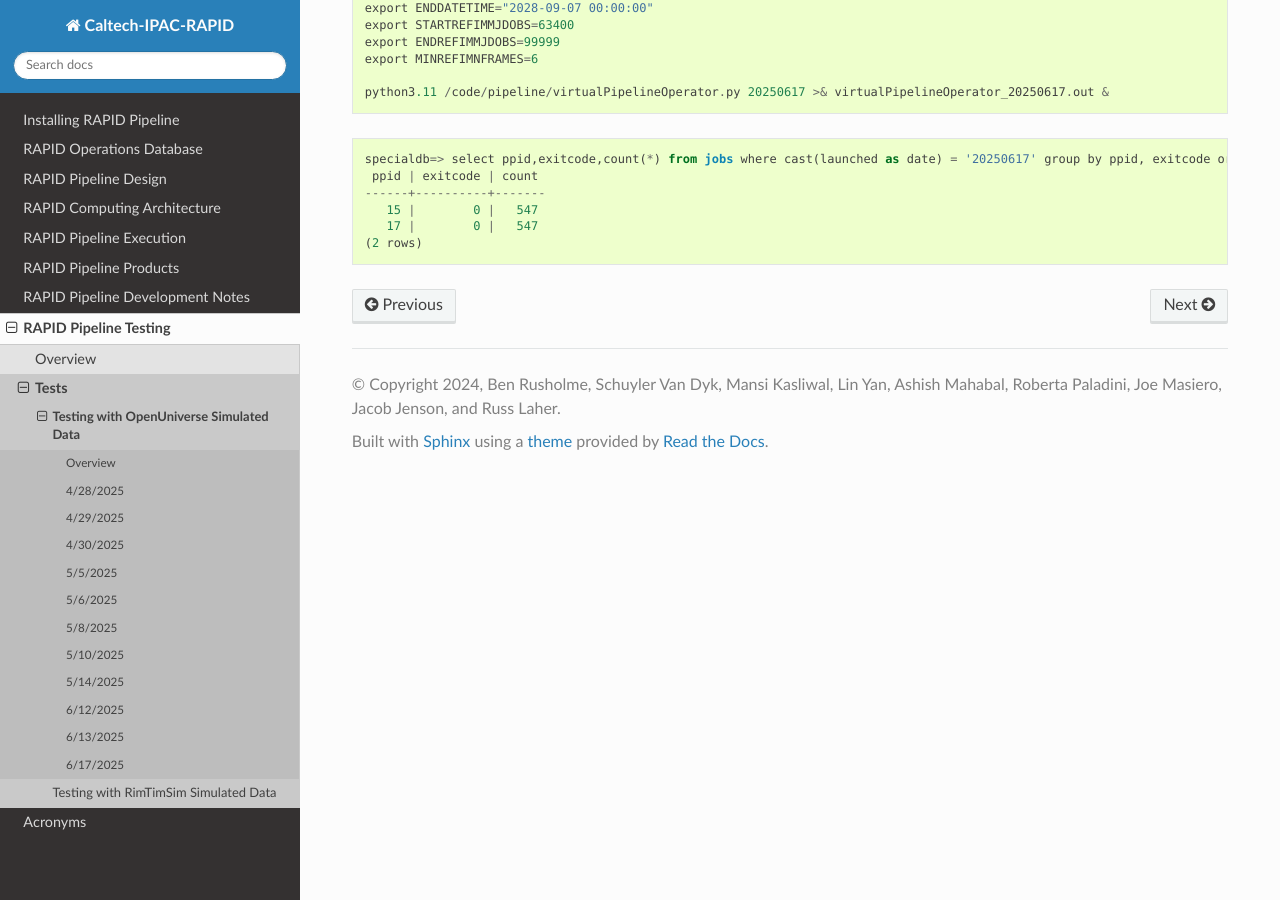
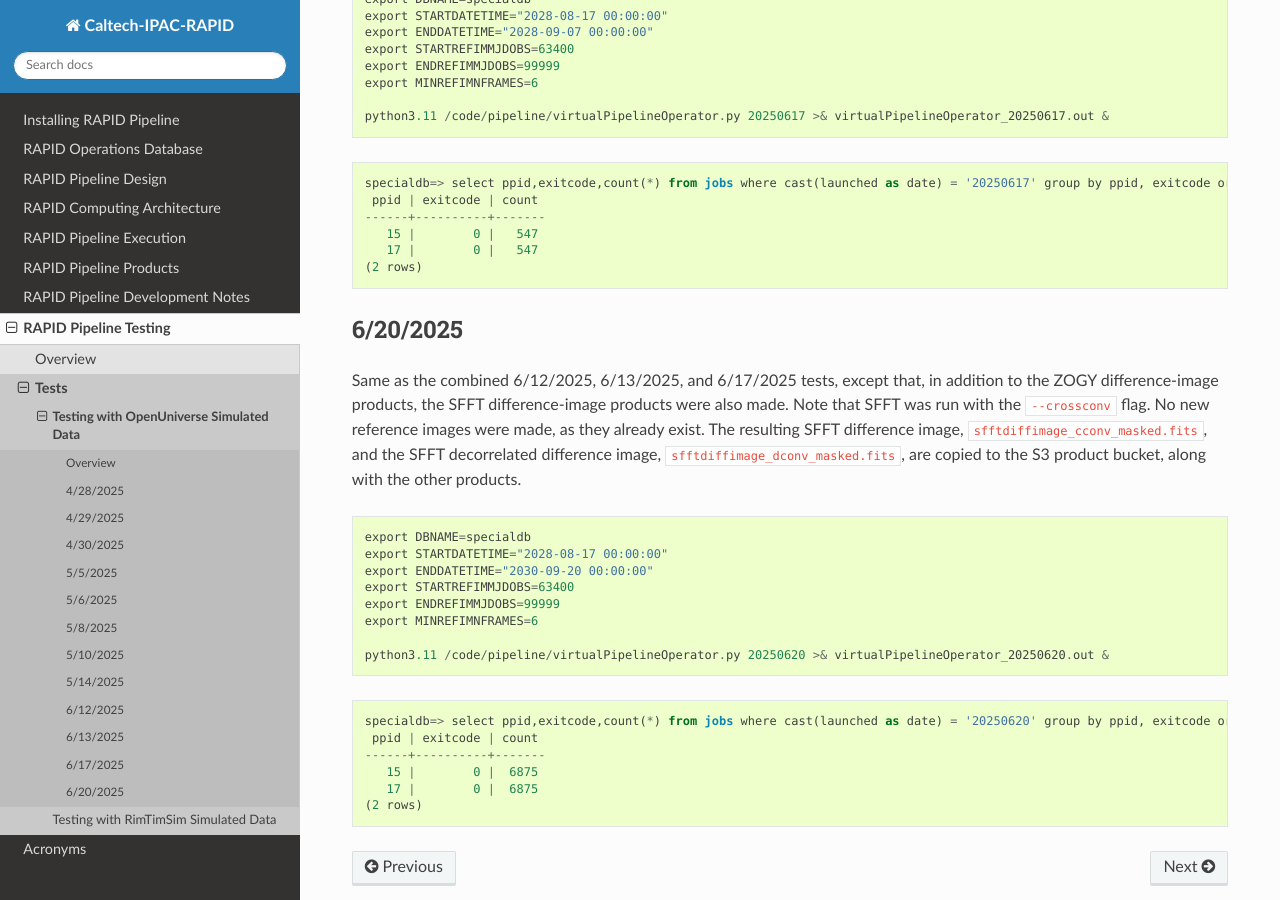
Before and after one commit to Caltech-IPAC/rapid, a Sphinx documentation site: the page built from docs/source/dev/openuniv_tests.rst, in a window 1280 px wide and 900 px high, scrolled down 22404 px. Built offline with Sphinx 7.4.7 and the Read the Docs theme 3.1.0, drawn with Linux system fonts in a browser that asks for light colours; formulas are drawn with MathJax 3; some of the changed text lies outside the part shown.

Commit message:
Added details about the 6/20/2025 test.

```diff
--- a/docs/source/dev/openuniv_tests.rst
+++ b/docs/source/dev/openuniv_tests.rst
@@ -659,7 +659,7 @@ Register Jobs records for post-processing pipelines                    420
 ************************************
 
 Same as 4/28/2025 standard test, except that SFFT was run with the ``--crossconv`` flag.  No new reference images
-are made, as they already exist.  The resulting SFFT difference image, ``sfftdiffimage_cconv_masked.fits``, and
+were made, as they already exist.  The resulting SFFT difference image, ``sfftdiffimage_cconv_masked.fits``, and the
 SFFT decorrelated difference image, ``sfftdiffimage_dconv_masked.fits``, are copied to the
 S3 product bucket, along with the other products.
 
@@ -775,3 +775,35 @@ Only ZOGY difference-image products were made in this test.
        15 |        0 |   547
        17 |        0 |   547
     (2 rows)
+
+
+6/20/2025
+************************************
+
+Same as the combined 6/12/2025, 6/13/2025, and 6/17/2025 tests, except that, in addition to the ZOGY
+difference-image products, the SFFT difference-image products were also made.
+Note that SFFT was run with the ``--crossconv`` flag.
+No new reference images were made, as they already exist.
+The resulting SFFT difference image, ``sfftdiffimage_cconv_masked.fits``, and the
+SFFT decorrelated difference image, ``sfftdiffimage_dconv_masked.fits``, are copied to the
+S3 product bucket, along with the other products.
+
+.. code-block::
+
+    export DBNAME=specialdb
+    export STARTDATETIME="2028-08-17 00:00:00"
+    export ENDDATETIME="2030-09-20 00:00:00"
+    export STARTREFIMMJDOBS=63400
+    export ENDREFIMMJDOBS=99999
+    export MINREFIMNFRAMES=6
+
+    python3.11 /code/pipeline/virtualPipelineOperator.py 20250620 >& virtualPipelineOperator_20250620.out &
+
+.. code-block::
+
+    specialdb=> select ppid,exitcode,count(*) from jobs where cast(launched as date) = '20250620' group by ppid, exitcode order by ppid, exitcode;
+     ppid | exitcode | count
+    ------+----------+-------
+       15 |        0 |  6875
+       17 |        0 |  6875
+    (2 rows)
```
